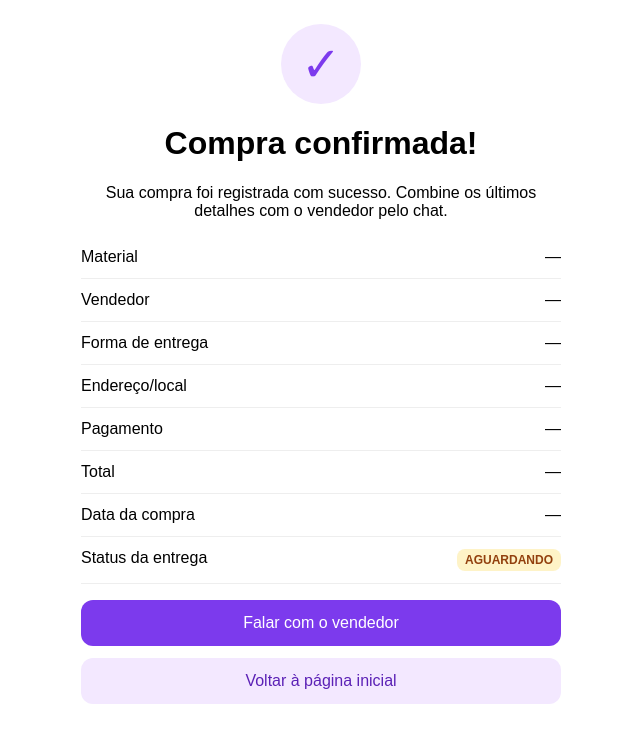
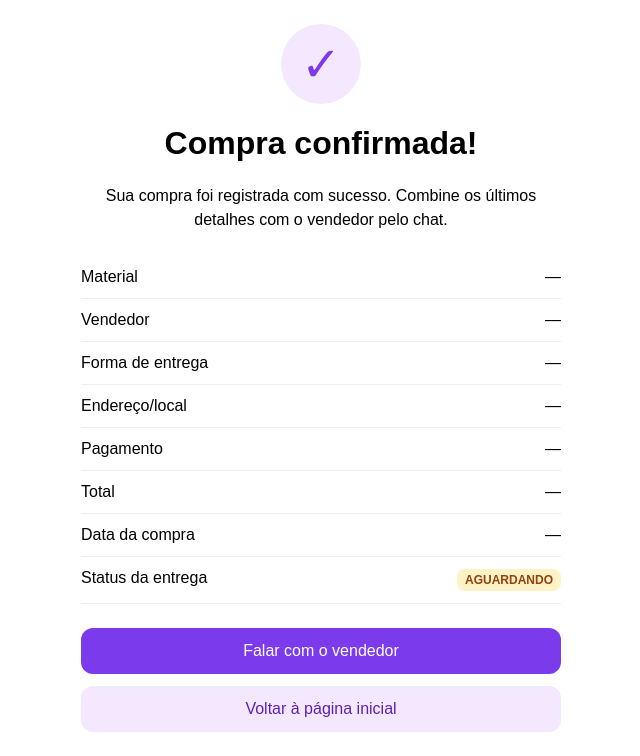
Before and after one commit to MariaEduardaPitta/ENG4021-33D-2026.2-repo, a Python web app: template SPRINT 4/Lucas-Lemos/templates/confirmacao.html in a window 1280 px wide. Shown: the part 100-856 px from the top of the page, without its empty margins (319-959 px from the left). Before the commit the page ends 804 px from the top, so only its background shows below. Run offline with Jinja, Linux system fonts and the light colour scheme; the template is opened without the code that fills it, so the values that code supplies are empty.

Commit message:
Ajusta espaçamento da mensagem e dos botões
Added styles for success screen and delivery status.

```diff
--- a/SPRINT 4/Lucas-Lemos/static/css/confirmacao.css
+++ b/SPRINT 4/Lucas-Lemos/static/css/confirmacao.css
@@ -35,6 +35,8 @@ dd {
 }
 
 
+
+
 .btn-secondary {
   background-color: #F3E8FF;
   color: #5B21B6;
@@ -60,6 +62,7 @@ header {
   text-align: center;
 }
 
+
 .status-entrega {
   background-color: #FEF3C7;
   color: #92400E;
@@ -68,3 +71,12 @@ header {
   font-size: 12px;
   font-weight: bold;
 }
+.success-screen p {
+  line-height: 1.5;
+  margin-bottom: 24px;
+}
+
+
+.success-actions {
+  margin-top: 24px;
+}
```
